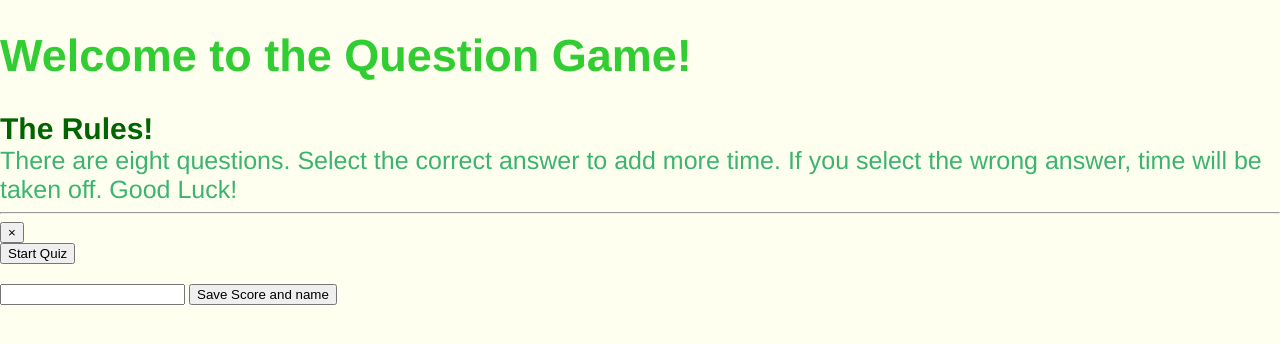
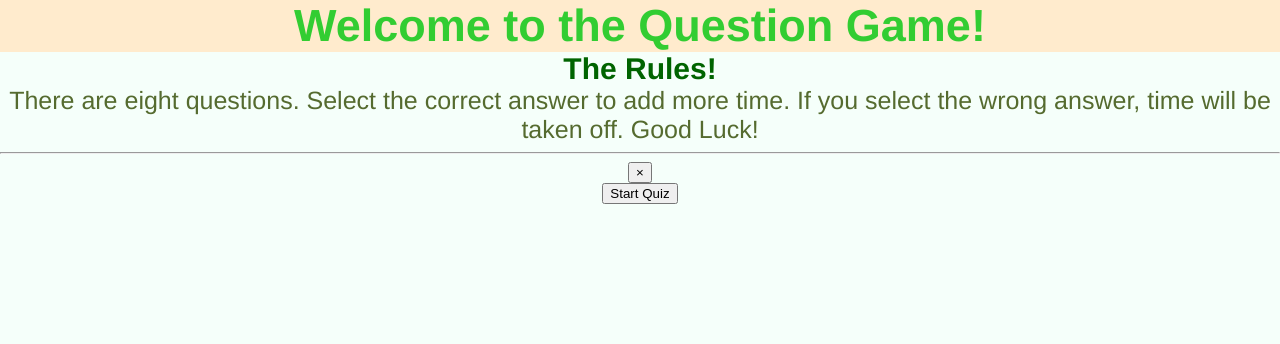
Before and after one commit to shandfield/code-quiz.html, a plain HTML site: page index.html in a window 1280 px wide. Drawn offline with nearby package versions, Linux system fonts and the light colour scheme.

Commit message:
Update style.css
made improvements toward the style of the website

```diff
--- a/style.css
+++ b/style.css
@@ -1,27 +1,37 @@
-body {
-  background-color: ivory;
+head{
+  background-color: bisque;
   margin: auto;
+  text-align: center;
 }
-
 h1{
+  background-color: blanchedalmond;
   color: limegreen;
   font-size: 45px;
   font-family: 'Franklin Gothic Medium', 'Arial Narrow', Arial, sans-serif;
+  margin: auto;
+  text-align: center;
 }
+body {
+  background-color: mintcream;
+  margin: auto;
+  text-align: center;
 
+}
 h4{
+  background-color: mintcream;
   color: darkgreen;
   font-size: 30px;
   font-family: 'Franklin Gothic Medium', 'Arial Narrow', Arial, sans-serif;
   margin: auto;
 }
 p{
-  color: mediumseagreen;
+  background-color: mintcream;
+  color: darkolivegreen;
   font-size: 25px;
   font-family: 'Franklin Gothic Medium', 'Arial Narrow', Arial, sans-serif;
   margin: auto;
 }
 
-.Hide{
+.hide{
   display: none;
   }
```
